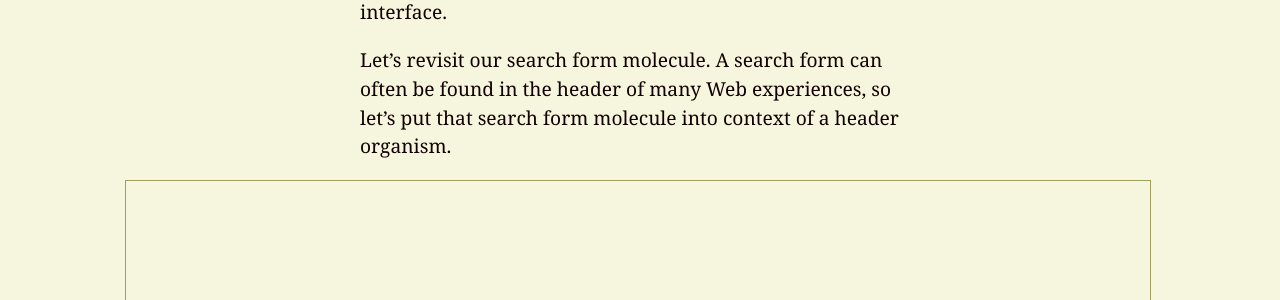
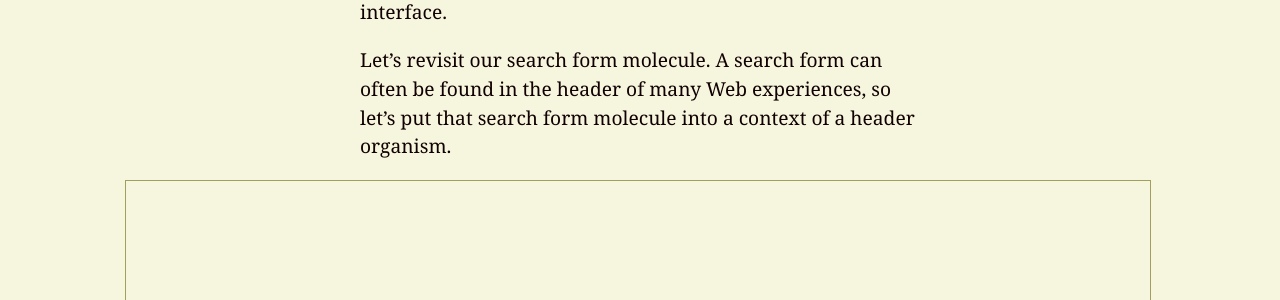
Before and after one commit to bradfrost/atomic-design, a Jekyll site: the page built from chapter-2.md, in a window 1280 px wide and 900 px high, scrolled down 13380 px. Shown: the part 214-514 px from the top of the window. Built offline with Jekyll 4.4.1, drawn with Linux system fonts in a browser that asks for light colours.

```diff
--- a/chapter-2.md
+++ b/chapter-2.md
@@ -89,7 +89,7 @@ Now we have simple, functional, reusable components that we can put into a broad
 
 **Organisms are relatively complex UI components composed of groups of molecules and possibly even atoms**. These organisms form distinct sections of an interface.
 
-Let's revisit our search form molecule. A search form can often be found in the header of many Web experiences, so let's put that search form molecule into context of a header organism.
+Let's revisit our search form molecule. A search form can often be found in the header of many Web experiences, so let's put that search form molecule into a context of a header organism.
 
 {% include figure.html src="../images/content/organism-header.png" caption="The search form molecule placed in the context of the header organism, which also contains the logo atom and the primary navigation molecule." %}
 
```
